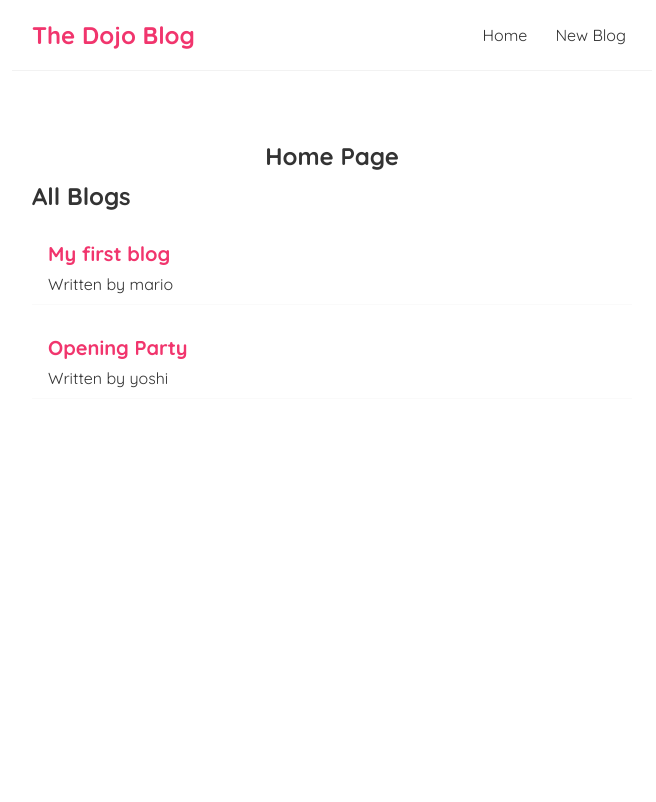
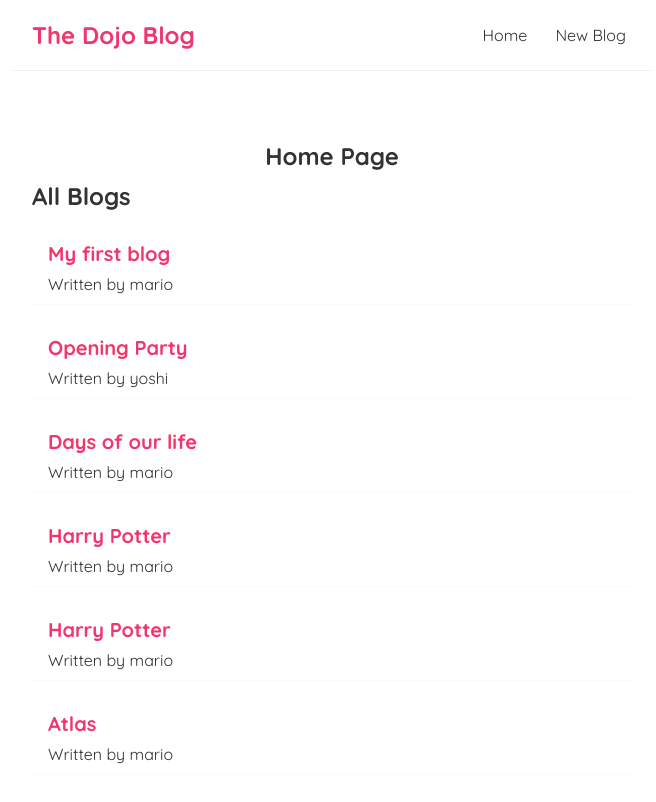
Before and after one commit to FaeizHamdard22/dojo-blog-1, a React (Create React App) app: page / in a window 1280 px wide. Shown: the top 802 px of the page, without its empty margins (308-964 px from the left). Built offline with nearby package versions, Linux system fonts and the light colour scheme; data requests are answered from the project's data file.

Commit message:
using post method to add new blog to home page.

```diff
--- a/data/db.json
+++ b/data/db.json
@@ -4,13 +4,37 @@
       "title": "My first blog",
       "body": "lorem ipsum how you doing lorem ipsum how you doing lorem ipsum how you doing lorem ipsum how you doing lorem ipsum how you doing lorem ipsum how you doing lorem ipsum how you doing lorem ipsum how you doing lorem ipsum how you doing lorem ipsum how you doing lorem ipsum how you doing lorem ipsum how you doing lorem ipsum how you doing lorem ipsum how you doing lorem ipsum how you doing lorem ipsum how you doing lorem ipsum how you doing lorem ipsum how you doing lorem ipsum how you doing lorem ipsum how you doing lorem ipsum how you doing lorem ipsum how you doing lorem ipsum how you doing lorem ipsum how you doing lorem ipsum how you doing lorem ipsum how you doing lorem ipsum how you doing lorem ipsum how you doing lorem ipsum how you doing lorem ipsum how you doing lorem ipsum how you doing lorem ipsum how you doing lorem ipsum how you doing lorem ipsum how you doing lorem ipsum how you doing lorem ipsum how you doing lorem ipsum how you doing lorem ipsum how you doing lorem ipsum how you doing lorem ipsum how you doing lorem ipsum how you doing lorem ipsum how you doing lorem ipsum how you doing lorem ipsum how you doing lorem ipsum how you doing lorem ipsum how you doing lorem ipsum how you doing lorem ipsum how you doing lorem ipsum how you doing lorem ipsum how you doing lorem ipsum how you doing lorem ipsum how you doing lorem ipsum how you doing lorem ipsum how you doing lorem ipsum how you doing lorem ipsum how you doing ",
       "author": "mario",
-      "id": 1
+      "id": "1"
     },
     {
       "title": "Opening Party",
       "body": "lorem ipsum how you doing lorem ipsum how you doing lorem ipsum how you doing lorem ipsum how you doing lorem ipsum how you doing lorem ipsum how you doing lorem ipsum how you doing lorem ipsum how you doing lorem ipsum how you doing lorem ipsum how you doing lorem ipsum how you doing lorem ipsum how you doing lorem ipsum how you doing lorem ipsum how you doing lorem ipsum how you doing lorem ipsum how you doing lorem ipsum how you doing lorem ipsum how you doing lorem ipsum how you doing lorem ipsum how you doing lorem ipsum how you doing lorem ipsum how you doing lorem ipsum how you doing lorem ipsum how you doing lorem ipsum how you doing lorem ipsum how you doing lorem ipsum how you doing lorem ipsum how you doing lorem ipsum how you doing lorem ipsum how you doing lorem ipsum how you doing lorem ipsum how you doing lorem ipsum how you doing lorem ipsum how you doing lorem ipsum how you doing lorem ipsum how you doing lorem ipsum how you doing lorem ipsum how you doing lorem ipsum how you doing lorem ipsum how you doing lorem ipsum how you doing lorem ipsum how you doing lorem ipsum how you doing lorem ipsum how you doing lorem ipsum how you doing lorem ipsum how you doing lorem ipsum how you doing lorem ipsum how you doing lorem ipsum how you doing lorem ipsum how you doing lorem ipsum how you doing lorem ipsum how you doing lorem ipsum how you doing lorem ipsum how you doing lorem ipsum how you doing lorem ipsum how you doing ",
       "author": "yoshi",
-      "id": 2
+      "id": "2"
+    },
+    {
+      "id": "9371",
+      "title": "Days of our life",
+      "body": "This is the joey tribiani TV series",
+      "author": "mario"
+    },
+    {
+      "id": "396b",
+      "title": "Harry Potter ",
+      "body": "This naval has been written by JK Rolen",
+      "author": "mario"
+    },
+    {
+      "id": "ff90",
+      "title": "Harry Potter ",
+      "body": "This naval has been written by JK Rolen",
+      "author": "mario"
+    },
+    {
+      "id": "77e2",
+      "title": "Atlas",
+      "body": "alkfjaljdflk",
+      "author": "mario"
     }
   ]
 }
--- a/src/Create.js
+++ b/src/Create.js
@@ -4,11 +4,20 @@ const Create = () => {
   const [title, setTitle] = useState("");
   const [body, setBody] = useState("");
   const [author, setAuthor] = useState("mario");
+  const [isPending, setIsPending] = useState(false);
 
   const handleSubmit = (e) => {
     e.preventDefault();
-    const blog = {title, body, author};
-    console.log(blog);
+    const blog = { title, body, author };
+    setIsPending(true);
+    fetch("http://localhost:8000/blogs", {
+      method: "POST",
+      headers: { "Content-Type": "application/json" },
+      body: JSON.stringify(blog),
+    }).then(() => {
+      console.log("new blog added.");
+      setIsPending(false);
+    });
   };
 
   return (
@@ -33,7 +42,8 @@ const Create = () => {
           <option value="mario">mario</option>
           <option value="yoshi">yoshi</option>
         </select>
-        <button>Add Blog</button>
+        {!isPending && <button>Add Blog</button>}
+        {isPending && <button disabled>Adding blog...</button>}
       </form>
     </div>
   );
```
